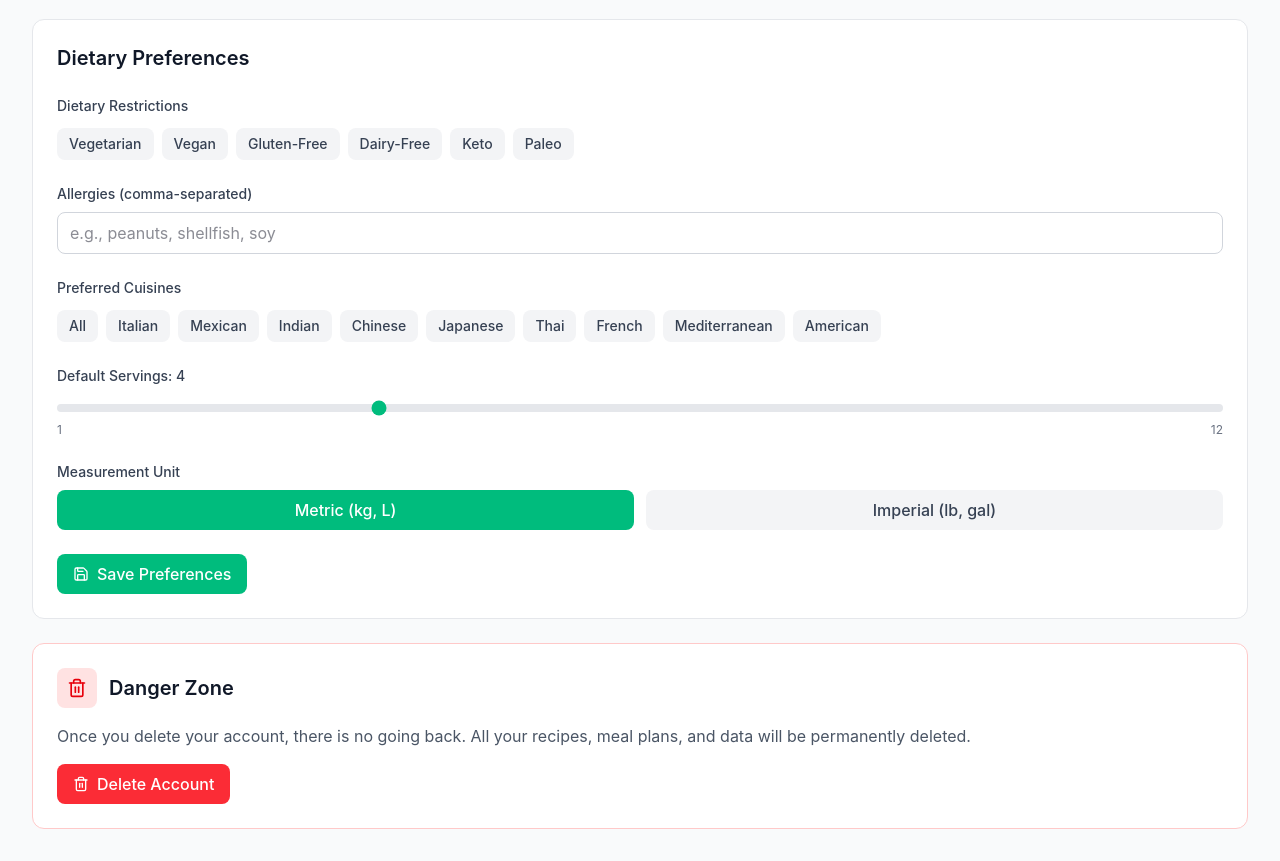
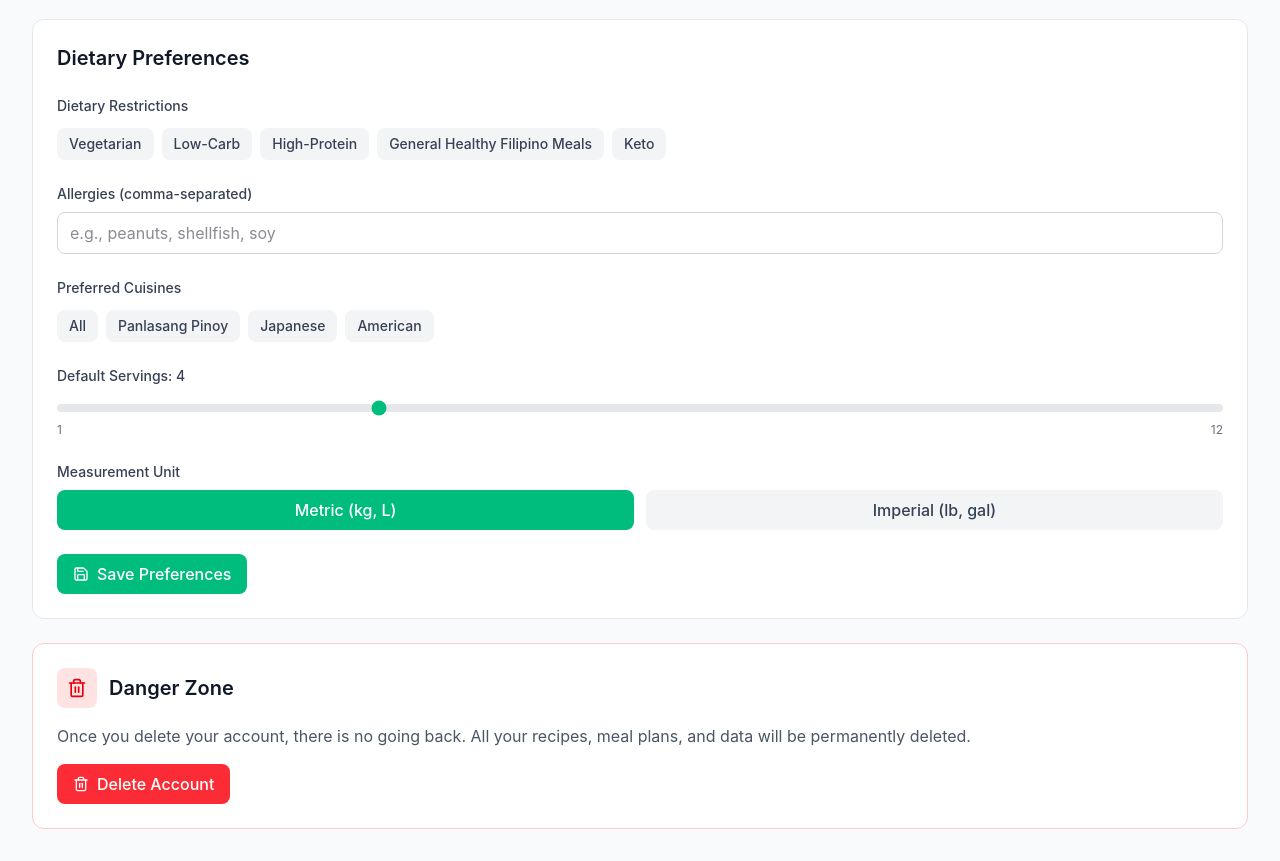
Before and after one commit to FranzVincentTogonon26/AI-RecipeGenerator, a React (Vite) app in the folder frontend/: page /setting in a window 1280 px wide. Shown: the part 960-1821 px from the top of the page. Built offline with nearby package versions, Linux system fonts and the light colour scheme; no server answers; sample sign-in values are in the browser's storage.

Commit message:
Final Project

```diff
--- a/frontend/src/data/dummyData.js
+++ b/frontend/src/data/dummyData.js
@@ -1,8 +1,8 @@
-export const CATEGORIES = ['Vegetables', 'Fruits', 'Dairy', 'Meat', 'Grains', 'Spices', 'Other'];
+export const CATEGORIES = ['Vegetables', 'Fruits', 'Beverages', 'Meat', 'Grains', 'Spices', 'Other'];
 
-export const CUISINES = ['All', 'Italian', 'Mexican', 'Indian', 'Chinese', 'Japanese', 'Thai', 'French', 'Mediterranean', 'American'];
+export const CUISINES = ['All', 'Panlasang Pinoy', 'Japanese', 'American'];
 
-export const DIETARY_OPTIONS = ['Vegetarian', 'Vegan', 'Gluten-Free', 'Dairy-Free', 'Keto', 'Paleo'];
+export const DIETARY_OPTIONS = ['Vegetarian', 'Low-Carb', 'High-Protein', 'General Healthy Filipino Meals', 'Keto'];
 
 export const difficulties = ['All', 'easy', 'medium', 'hard'];
 
```
